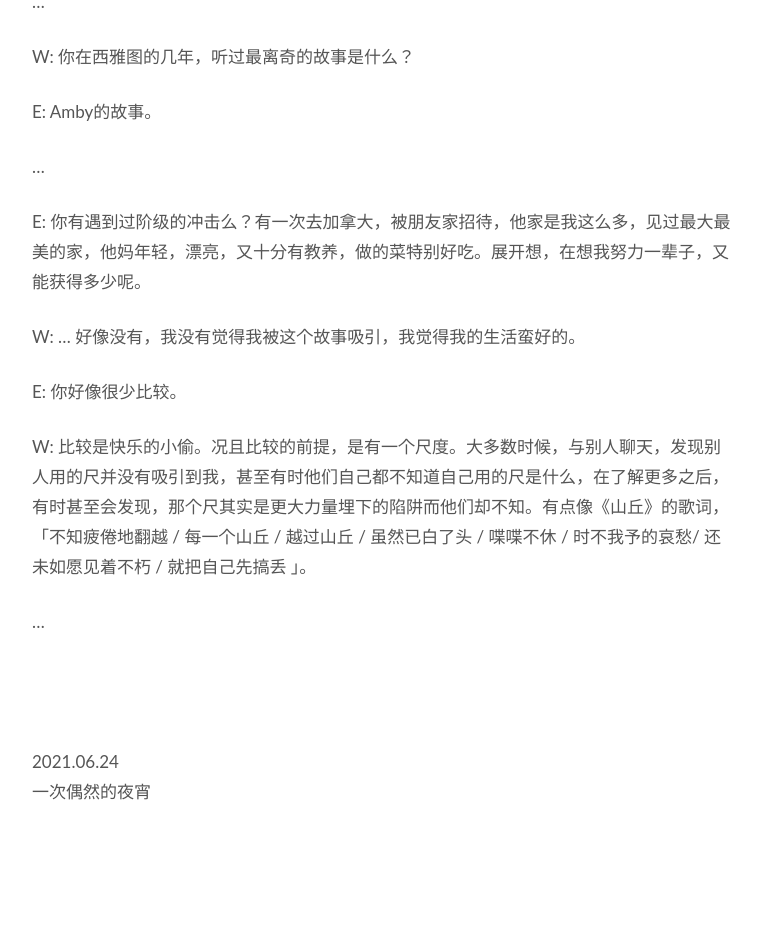
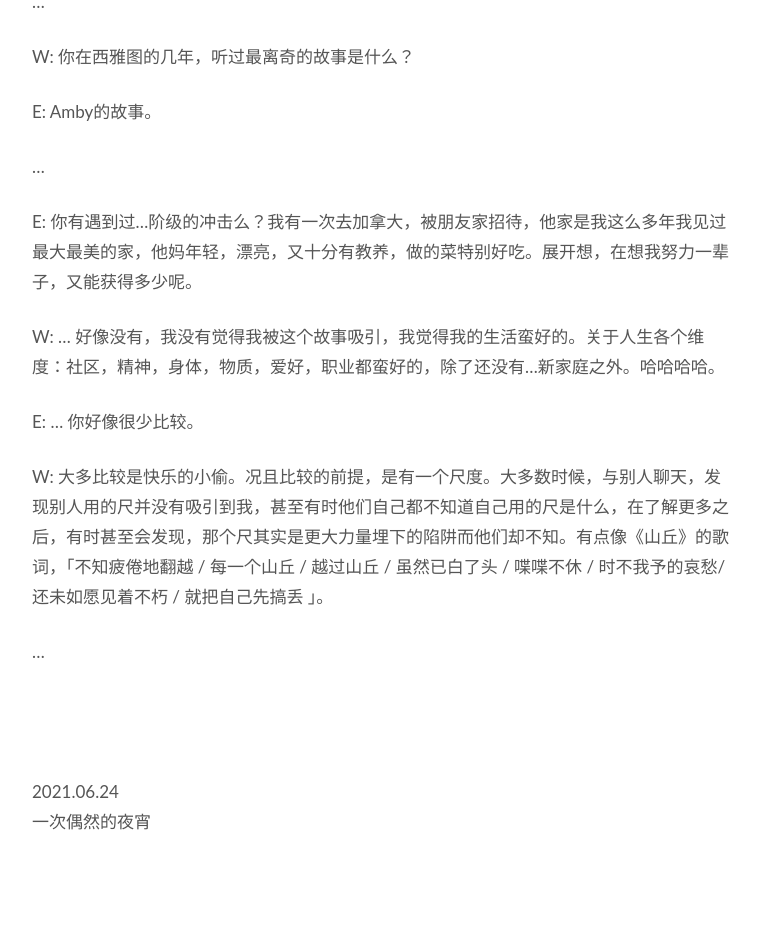
Before and after one commit to WillWang-X/willwang-x.github.io, a Jekyll site: the page built from _posts/blogs/2021-06-25-the-slope-of-life.md, in a window 1280 px wide. Shown: the part 852-1804 px from the top of the page, without its empty margins (258-1019 px from the left). Built offline with Jekyll 4.4.1, drawn with Linux system fonts in a browser that asks for light colours; before the commit the page ends 1774 px from its top, so only the background shows below that.

Commit message:
Update for readability

```diff
--- a/_posts/blogs/2021-06-25-the-slope-of-life.md
+++ b/_posts/blogs/2021-06-25-the-slope-of-life.md
@@ -32,13 +32,13 @@ E: Amby的故事。
 
 ...
 
-E: 你有遇到过阶级的冲击么？有一次去加拿大，被朋友家招待，他家是我这么多，见过最大最美的家，他妈年轻，漂亮，又十分有教养，做的菜特别好吃。展开想，在想我努力一辈子，又能获得多少呢。
+E: 你有遇到过...阶级的冲击么？我有一次去加拿大，被朋友家招待，他家是我这么多年我见过最大最美的家，他妈年轻，漂亮，又十分有教养，做的菜特别好吃。展开想，在想我努力一辈子，又能获得多少呢。
 
-W: ... 好像没有，我没有觉得我被这个故事吸引，我觉得我的生活蛮好的。
+W: ... 好像没有，我没有觉得我被这个故事吸引，我觉得我的生活蛮好的。关于人生各个维度：社区，精神，身体，物质，爱好，职业都蛮好的，除了还没有...新家庭之外。哈哈哈哈。
 
-E: 你好像很少比较。
+E: ... 你好像很少比较。
 
-W: 比较是快乐的小偷。况且比较的前提，是有一个尺度。大多数时候，与别人聊天，发现别人用的尺并没有吸引到我，甚至有时他们自己都不知道自己用的尺是什么，在了解更多之后，有时甚至会发现，那个尺其实是更大力量埋下的陷阱而他们却不知。有点像《山丘》的歌词，「不知疲倦地翻越 / 每一个山丘 / 越过山丘 / 虽然已白了头 / 喋喋不休 / 时不我予的哀愁/ 还未如愿见着不朽 / 就把自己先搞丢 」。
+W: 大多比较是快乐的小偷。况且比较的前提，是有一个尺度。大多数时候，与别人聊天，发现别人用的尺并没有吸引到我，甚至有时他们自己都不知道自己用的尺是什么，在了解更多之后，有时甚至会发现，那个尺其实是更大力量埋下的陷阱而他们却不知。有点像《山丘》的歌词，「不知疲倦地翻越 / 每一个山丘 / 越过山丘 / 虽然已白了头 / 喋喋不休 / 时不我予的哀愁/ 还未如愿见着不朽 / 就把自己先搞丢 」。
 
 ...
 
```
